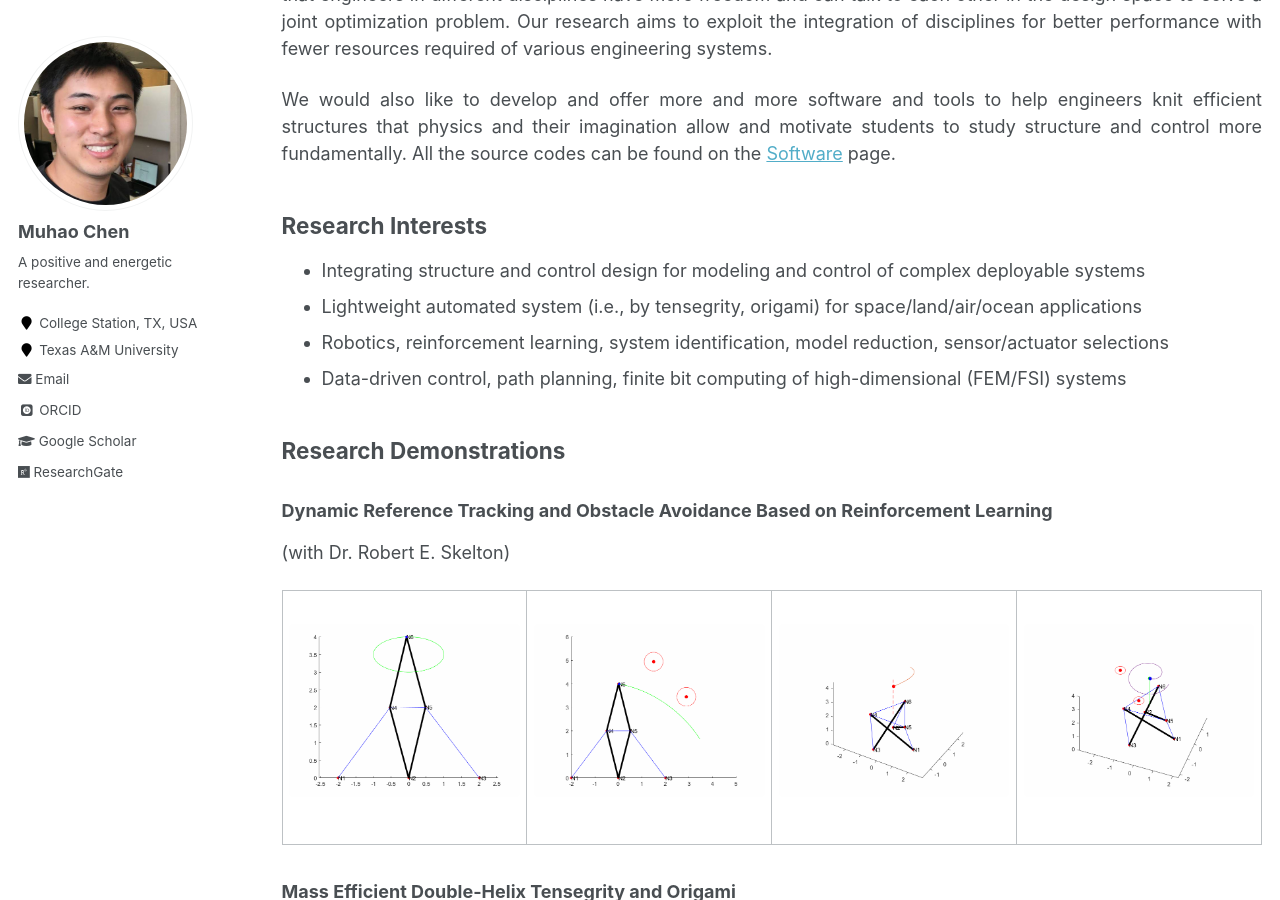
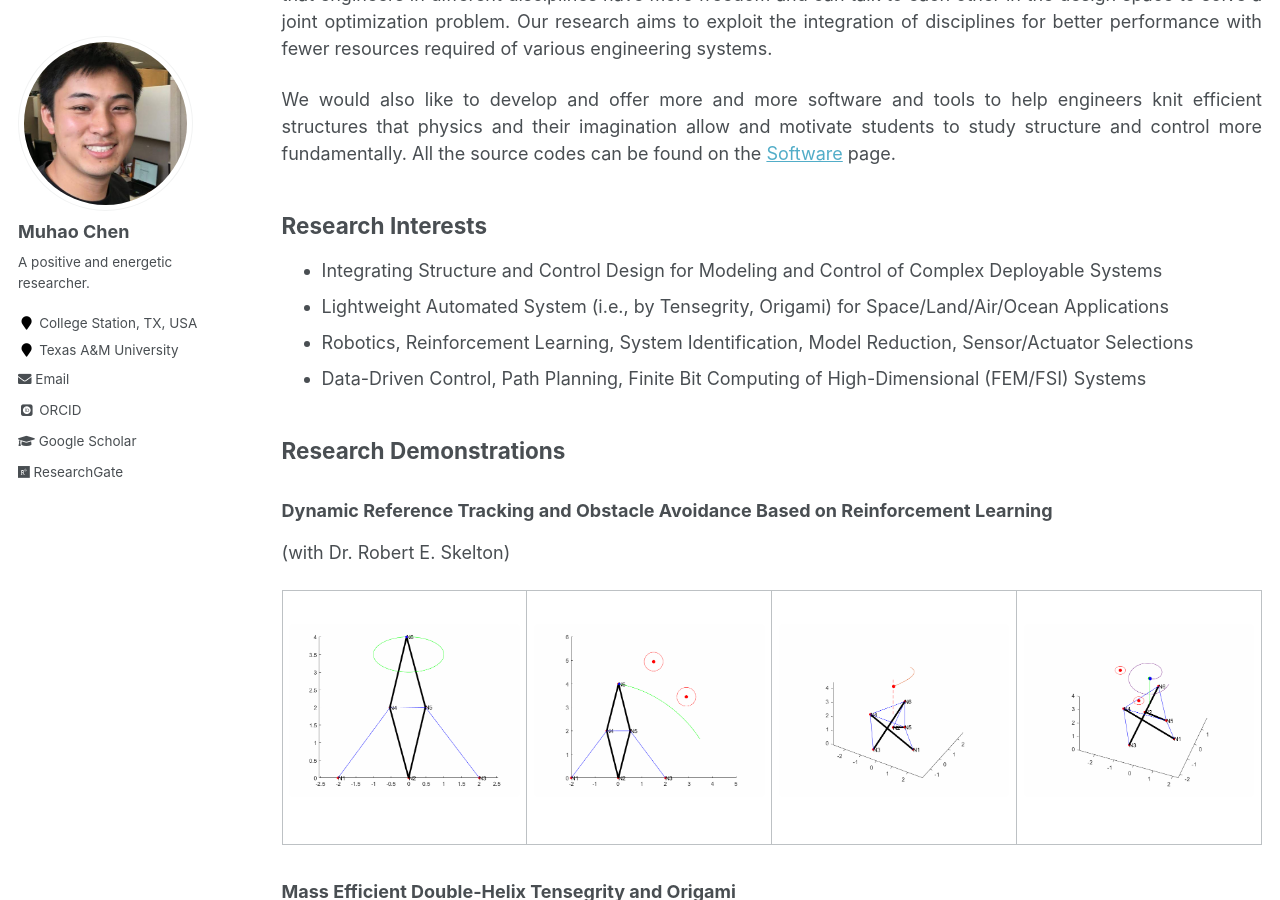
Before and after one commit to Muhao-Chen/muhao-chen.github.io, a Jekyll site: the page built from _pages/research.md, in a window 1280 px wide and 900 px high, scrolled down 363 px. Built offline with Jekyll 4.4.1, drawn with Linux system fonts in a browser that asks for light colours; some web fonts are replaced.

```diff
--- a/_pages/research.md
+++ b/_pages/research.md
@@ -16,10 +16,10 @@ The existing design approaches mainly deal with what is sufficient rather than n
 We would also like to develop and offer more and more software and tools to help engineers knit efficient structures that physics and their imagination allow and motivate students to study structure and control more fundamentally. All the source codes can be found on the [Software](https://muhao-chen.github.io/resources/) page.
 
 ## Research Interests
- * Integrating structure and control design for modeling and control of complex deployable systems
- * Lightweight automated system (i.e., by tensegrity, origami) for space/land/air/ocean applications
- * Robotics, reinforcement learning, system identification, model reduction, sensor/actuator selections
- * Data-driven control, path planning, finite bit computing of high-dimensional (FEM/FSI) systems
+ * Integrating Structure and Control Design for Modeling and Control of Complex Deployable Systems
+ * Lightweight Automated System (i.e., by Tensegrity, Origami) for Space/Land/Air/Ocean Applications
+ * Robotics, Reinforcement Learning, System Identification, Model Reduction, Sensor/Actuator Selections
+ * Data-Driven Control, Path Planning, Finite Bit Computing of High-Dimensional (FEM/FSI) Systems
 
 <!--
 ## Research Keywords
```
